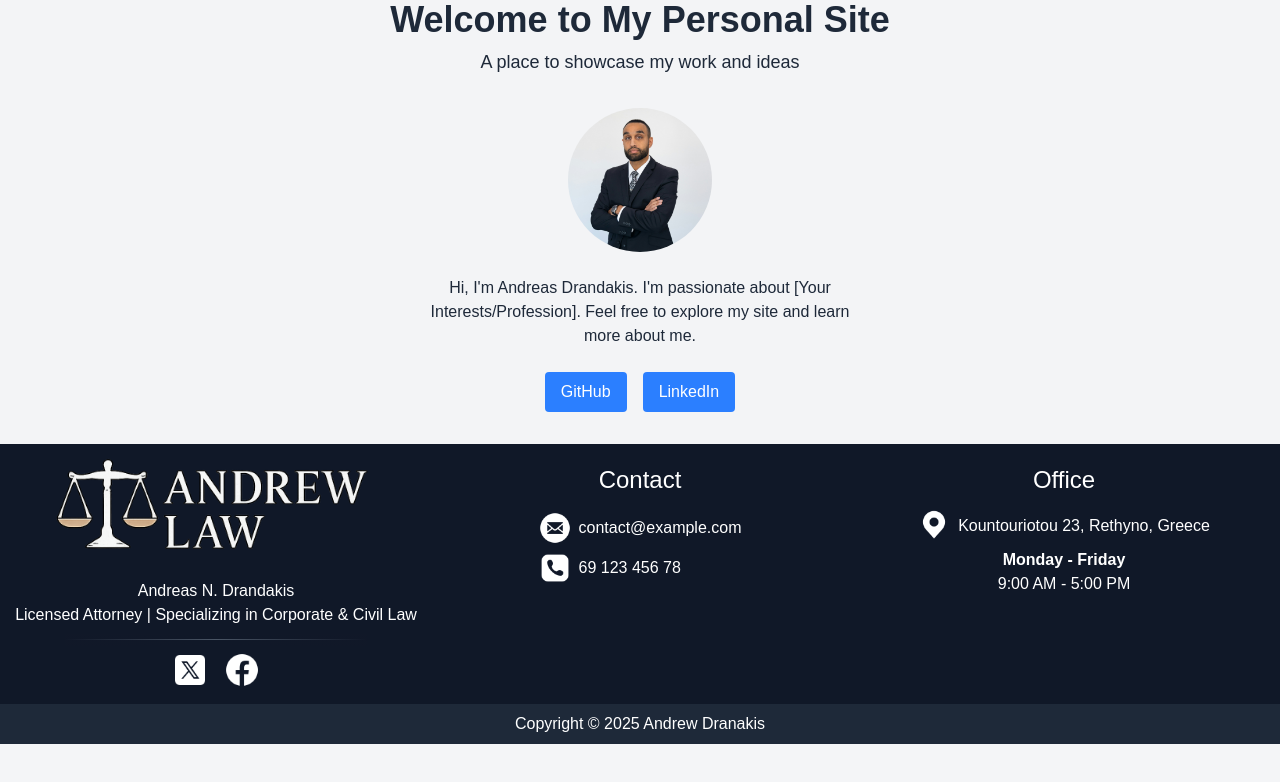
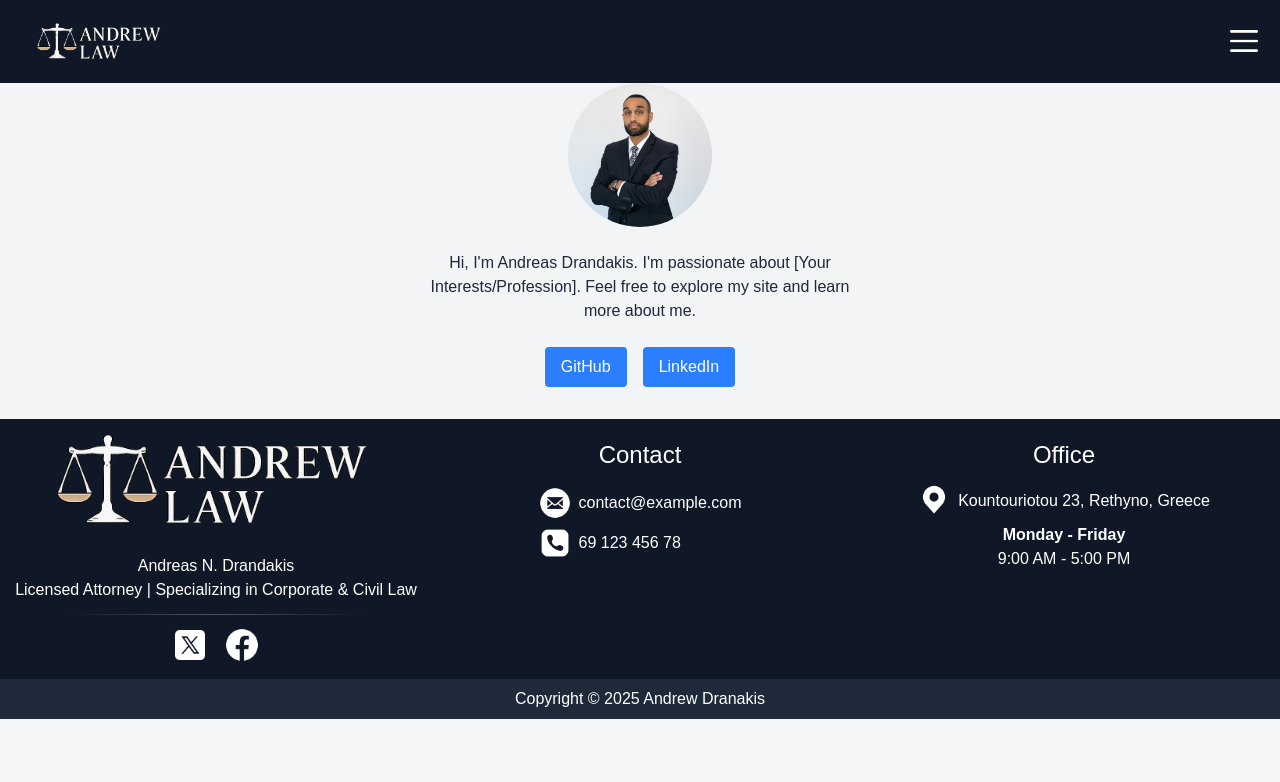
Before and after one commit to MichalisGiannoudis/ProjectDrew, a Next.js app: page / in a window 1280 px wide. Shown: the top 782 px of the page. Built offline with nearby package versions, Linux system fonts and the light colour scheme.

Commit message:
header draft

```diff
--- a/src/app/page.tsx
+++ b/src/app/page.tsx
@@ -5,7 +5,7 @@ import MainBody from "../components/mainBody.component";
 export default function Home() {
   return (
     <div className="flex flex-col items-center justify-center bg-gray-100 text-gray-800">
-      <div>
+      <div className="w-full mb-auto mt-auto">
         <Header />
       </div>
       <div>
--- a/src/components/header.component.tsx
+++ b/src/components/header.component.tsx
@@ -1,8 +1,23 @@
+'use client';
+
+import { useState } from 'react'
+
 export default function Header() {
+
+  const [openMenu, setOpenMenu] = useState<boolean>(false);
+
   return (
-    <header className="text-center mb-8">
-      <h1 className="text-4xl font-bold">Welcome to My Personal Site</h1>
-      <p className="text-lg mt-2">A place to showcase my work and ideas</p>
-    </header>
+    <div className="grid grid-cols-2 text-center bg-gray-900 w-full h-auto">
+      <div>
+        <img src="/logo-cropped.png" className="w-50 h-auto p-5"/>
+      </div>
+      <div className="mt-auto mb-auto justify-self-end mr-5">
+        <img src={openMenu ? "/menu-close.png" : "/menu-open.png"} className="w-8 h-8" onClick={() => setOpenMenu(!openMenu)}/>
+      </div>
+      {openMenu &&
+        <div className="absolute top-16 right-0 bg-gray-800 text-white w-48 p-4 rounded shadow-lg">
+
+        </div>}
+    </div>
   );
 }
```
Also changed, not shown: public/menu-close.png (added), public/menu-open.png (added).
